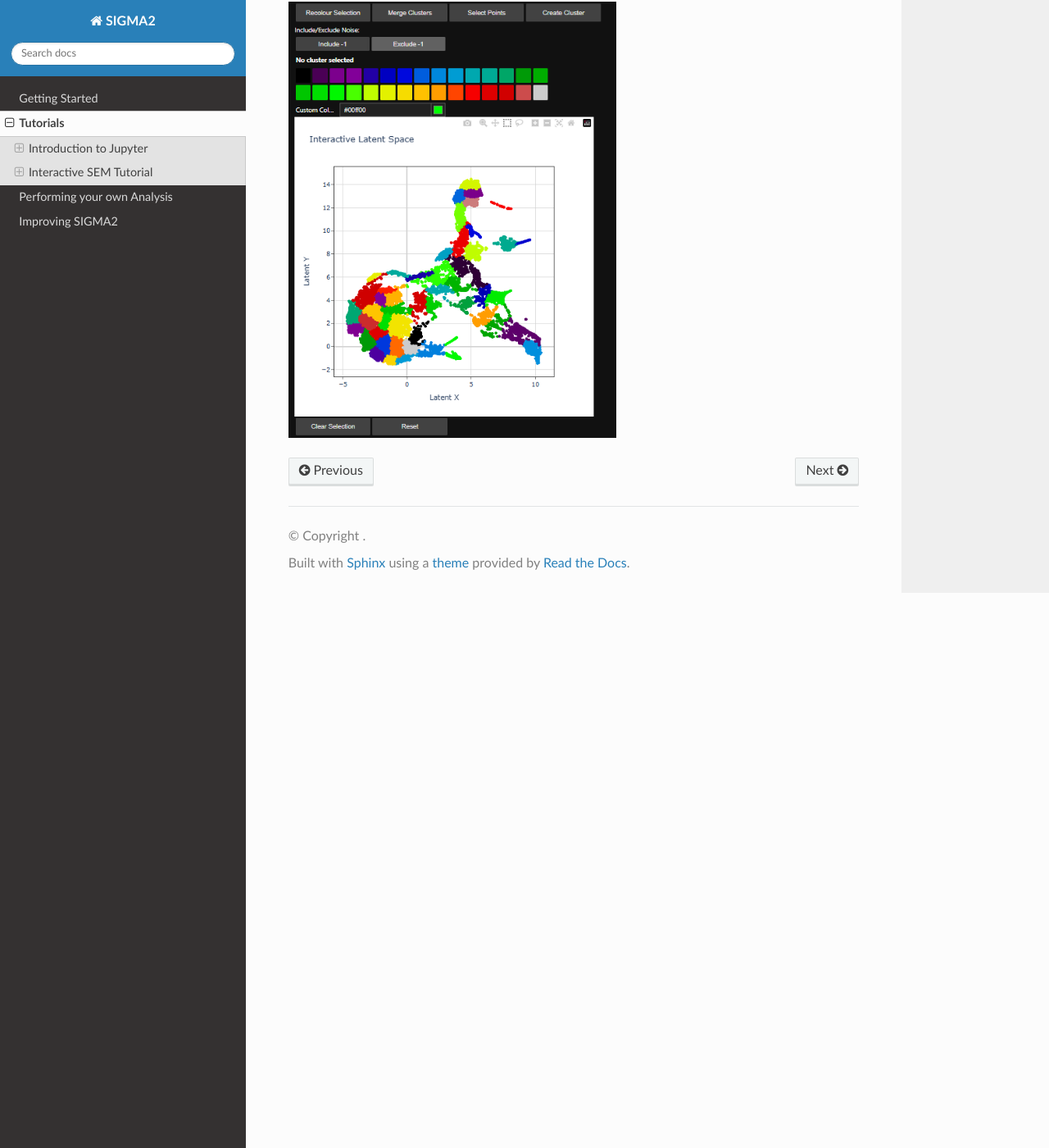
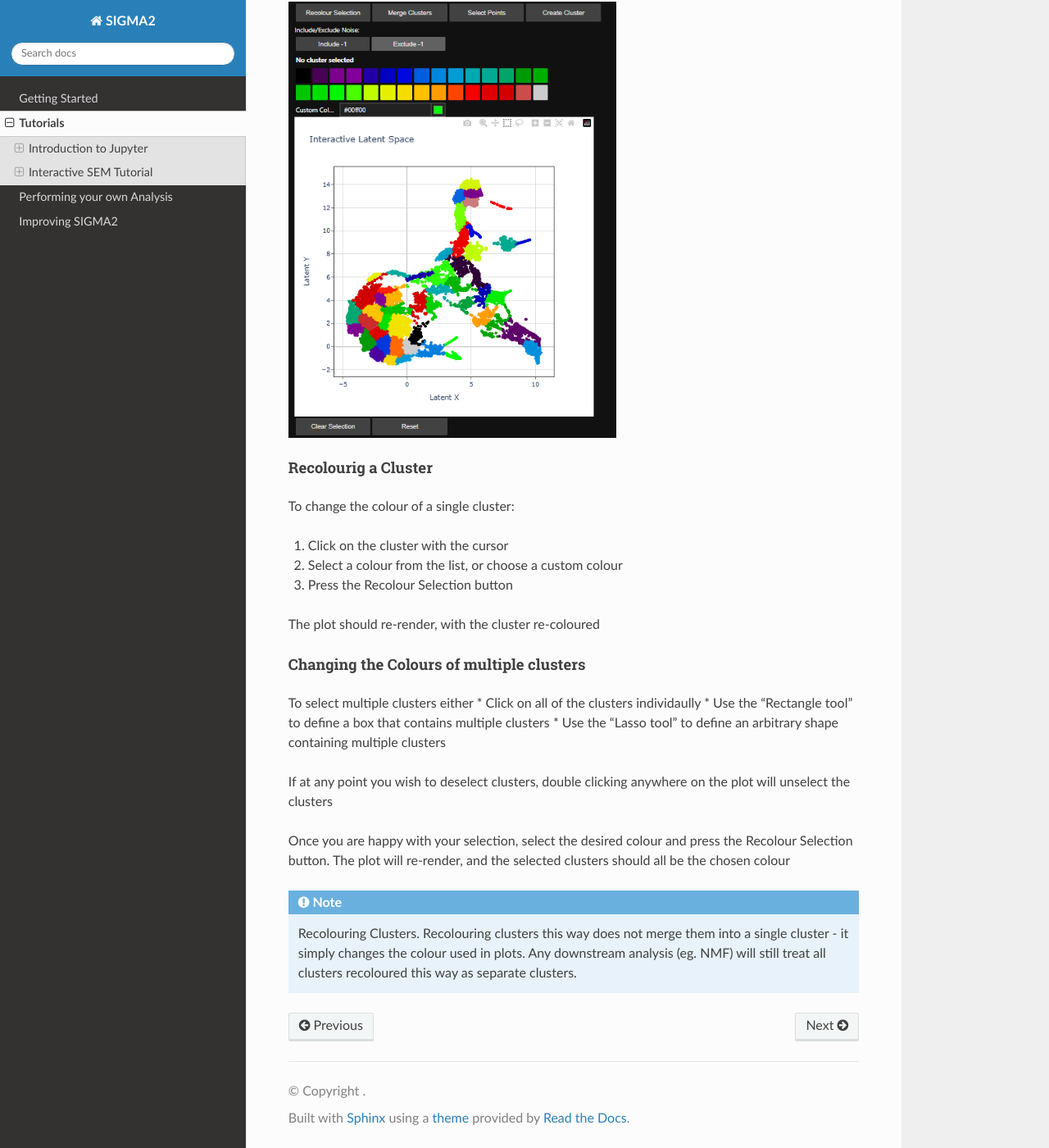
Before and after one commit to t-ginnis/SIGMA_docs, a Sphinx documentation site: the page built from docs/source/tutorials.rst, in a window 1280 px wide and 1400 px high, scrolled down 12053 px. Shown: the whole window at 82% size. Built offline with Sphinx 7.4.7 and the Read the Docs theme 3.1.0, drawn with Linux system fonts in a browser that asks for light colours.

Commit message:
Update tutorials.rst

```diff
--- a/docs/source/tutorials.rst
+++ b/docs/source/tutorials.rst
@@ -512,3 +512,31 @@ Running the above cell should produce a widget like the one shown here:
 .. image:: interactive_latent_space.png
   :width: 400
   :alt: Browser window showing jupyter lab running
+
+
+
+Recolourig a Cluster
+""""""""""""""""""""
+
+To change the colour of a single cluster:
+
+#. Click on the cluster with the cursor
+#. Select a colour from the list, or choose a custom colour
+#. Press the Recolour Selection button
+
+The plot should re-render, with the cluster re-coloured
+
+Changing the Colours of multiple clusters
+"""""""""""""""""""""""""""""""""""""""""
+
+To select multiple clusters either
+* Click on all of the clusters individaully
+* Use the "Rectangle tool" to define a box that contains multiple clusters
+* Use the "Lasso tool" to define an arbitrary shape containing multiple clusters
+
+If at any point you wish to deselect clusters, double clicking anywhere on the plot will unselect the clusters
+
+Once you are happy with your selection, select the desired colour and press the Recolour Selection button. The plot will re-render, and the selected clusters should all be the chosen colour
+
+.. note:: Recolouring Clusters.
+   Recolouring clusters this way does not merge them into a single cluster - it simply changes the colour used in plots. Any downstream analysis (eg. NMF) will still treat all clusters recoloured this way as separate clusters.
```
